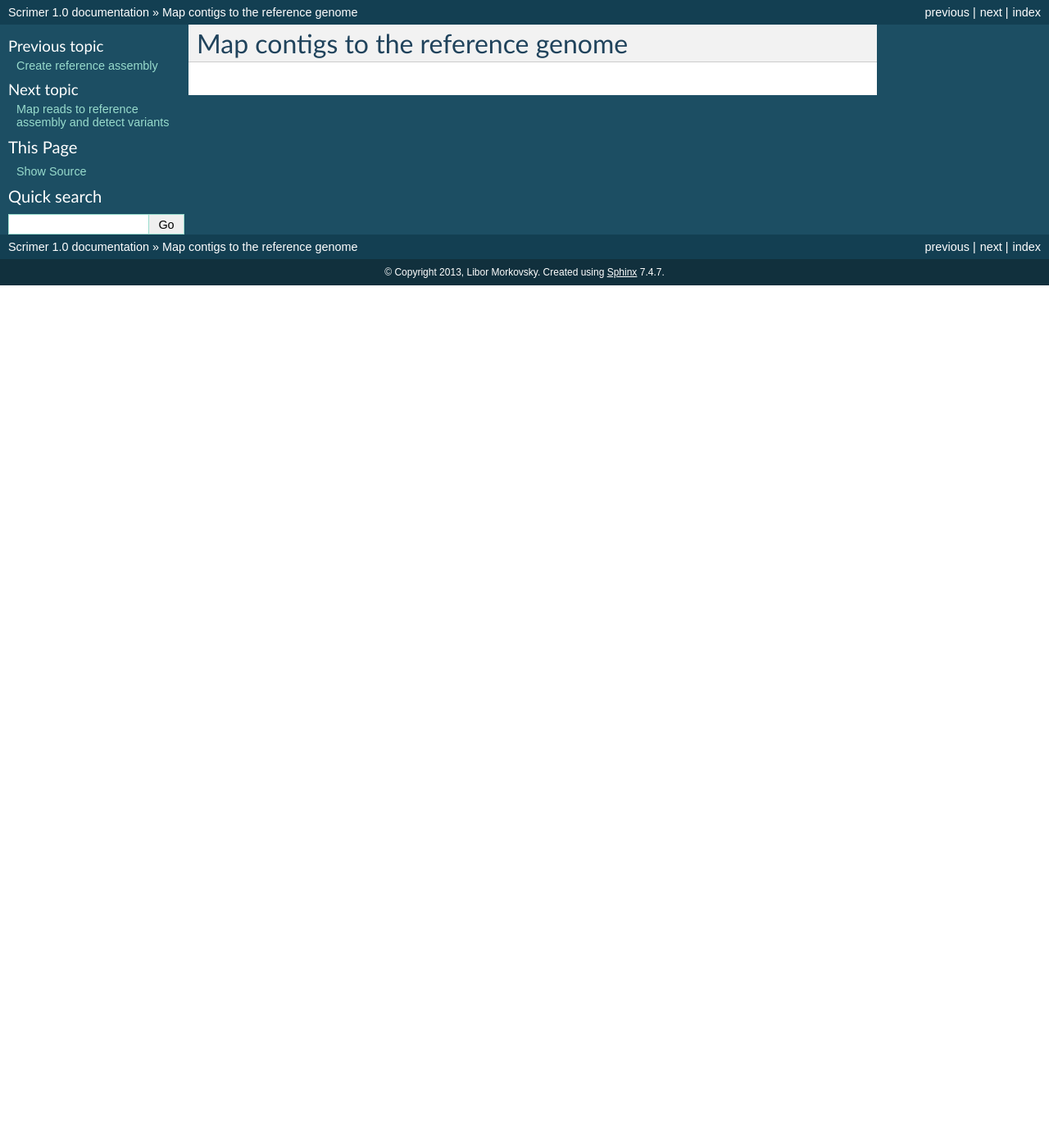
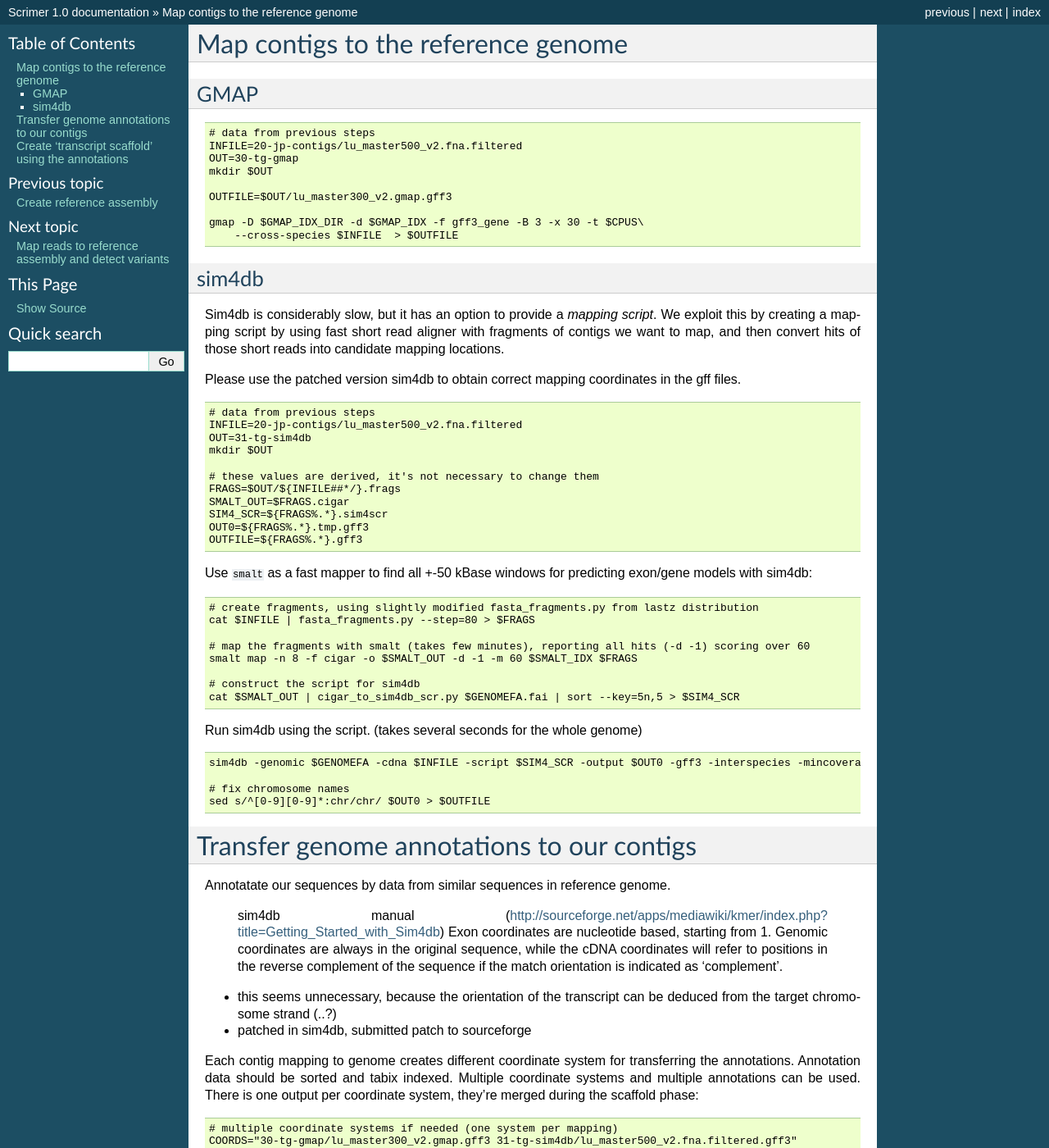
Before and after one commit to libor-m/scrimer, a Sphinx documentation site: the page built from doc/3-map-contigs.rst, in a window 1280 px wide and 1400 px high. Shown: the whole window at 82% size. Built offline with Sphinx 7.4.7, drawn with Linux system fonts in a browser that asks for light colours; some of the changed text lies outside the part shown.

Commit message:
map contigs

```diff
--- a/doc/3-map-contigs.rst
+++ b/doc/3-map-contigs.rst
@@ -1,2 +1,117 @@
 Map contigs to the reference genome
 ===================================
+GMAP
+^^^^
+
+::
+
+    # data from previous steps
+    INFILE=20-jp-contigs/lu_master500_v2.fna.filtered
+    OUT=30-tg-gmap
+    mkdir $OUT
+
+    OUTFILE=$OUT/lu_master300_v2.gmap.gff3
+
+    gmap -D $GMAP_IDX_DIR -d $GMAP_IDX -f gff3_gene -B 3 -x 30 -t $CPUS\
+        --cross-species $INFILE  > $OUTFILE
+
+
+sim4db
+^^^^^^
+Sim4db is considerably slow, but it has an option to provide a *mapping script*. We exploit this by
+creating a mapping script by using fast short read aligner with fragments of contigs we want to map,
+and then convert hits of those short reads into candidate mapping locations.
+
+Please use the patched version sim4db to obtain correct mapping coordinates in the gff files.
+
+::
+
+    # data from previous steps
+    INFILE=20-jp-contigs/lu_master500_v2.fna.filtered
+    OUT=31-tg-sim4db
+    mkdir $OUT
+
+    # these values are derived, it's not necessary to change them
+    FRAGS=$OUT/${INFILE##*/}.frags
+    SMALT_OUT=$FRAGS.cigar
+    SIM4_SCR=${FRAGS%.*}.sim4scr
+    OUT0=${FRAGS%.*}.tmp.gff3
+    OUTFILE=${FRAGS%.*}.gff3
+
+Use ``smalt`` as a fast mapper to find all +-50 kBase windows for predicting
+exon/gene models with sim4db::
+
+    # create fragments, using slightly modified fasta_fragments.py from lastz distribution
+    cat $INFILE | fasta_fragments.py --step=80 > $FRAGS
+
+    # map the fragments with smalt (takes few minutes), reporting all hits (-d -1) scoring over 60
+    smalt map -n 8 -f cigar -o $SMALT_OUT -d -1 -m 60 $SMALT_IDX $FRAGS
+
+    # construct the script for sim4db
+    cat $SMALT_OUT | cigar_to_sim4db_scr.py $GENOMEFA.fai | sort --key=5n,5 > $SIM4_SCR
+
+Run sim4db using the script. (takes several seconds for the whole genome) ::
+
+    sim4db -genomic $GENOMEFA -cdna $INFILE -script $SIM4_SCR -output $OUT0 -gff3 -interspecies -mincoverage 70 -minidentity 90 -minlength 60 -alignments -threads $CPUS
+
+    # fix chromosome names
+    sed s/^[0-9][0-9]*:chr/chr/ $OUT0 > $OUTFILE
+
+.. todo:
+
+    try exonerate, when we get to methods for comparison of generated mappings
+
+
+Transfer genome annotations to our contigs
+==========================================
+Annotatate our sequences by data from similar sequences in reference genome.
+
+    sim4db manual (http://sourceforge.net/apps/mediawiki/kmer/index.php?title=Getting_Started_with_Sim4db)
+    Exon coordinates are nucleotide based, starting from 1. Genomic coordinates are always
+    in the original sequence, while the cDNA coordinates will refer to positions in the reverse
+    complement of the sequence if the match orientation is indicated as 'complement'.
+
+- this seems unnecessary, because the orientation of the transcript can be deduced from the target chromosome strand (..?)
+- patched in sim4db, submitted patch to sourceforge
+
+Each contig mapping to genome creates different coordinate system for transferring
+the annotations. Annotation data should be sorted and tabix indexed. Multiple coordinate systems
+and multiple annotations can be used. There is one output per coordinate system, they're merged
+during the scaffold phase::
+
+    # multiple coordinate systems if needed (one system per mapping)
+    COORDS="30-tg-gmap/lu_master300_v2.gmap.gff3 31-tg-sim4db/lu_master500_v2.fna.filtered.gff3"
+    ANNOTS=/data/genomes/taeGut1/annot/ensGene_s.bed.gz
+    OUT=32-liftover
+    mkdir $OUT
+
+    for C in $COORDS
+    do
+      ./liftover.py "$C" $ANNOTS > $OUT/${C##*/}-lo.gff3
+    done
+
+
+Create 'transcript scaffold' using the annotations
+==================================================
+Construct a 'transcript scaffold' (contigs joined in order of appearance on reference genome chromosomes).
+This is mainly because of viewing conveninence with IGV. 'N' gaps should be larger than max read size
+to avoid the mapping of the reads across gaps::
+
+    # data from previous steps
+    INFILE=20-jp-contigs/lu_master500_v2.fna.filtered
+    ANNOTS=32-liftover/*-lo.gff3
+
+    OUT=33-scaffold
+    mkdir $OUT
+    GNAME=lx4
+    OUTGFF=$OUT/$GNAME.gff3
+
+    ./scaffold.py $INFILE $ANNOTS $OUT/$GNAME.fasta $OUTGFF
+
+    # sort, compress and index the merged annotations
+    # so they can be used further down in the pipeline
+    OUTFILE=${OUTGFF%.*}.sorted.gff3
+
+    sortBed -i $OUTGFF > $OUTFILE
+    bgzip $OUTFILE
+    tabix -p gff $OUTFILE.gz
--- a/doc/project-sh.rst
+++ b/doc/project-sh.rst
@@ -24,6 +24,9 @@
     . project.sh
 
 Example ``project.sh`` ::
+
+  # number of cores you want to use for parallel calculations
+  CPUS=8
 
   # location of genome data in your system
   # you need write access to add a new reference genome to that location
```
